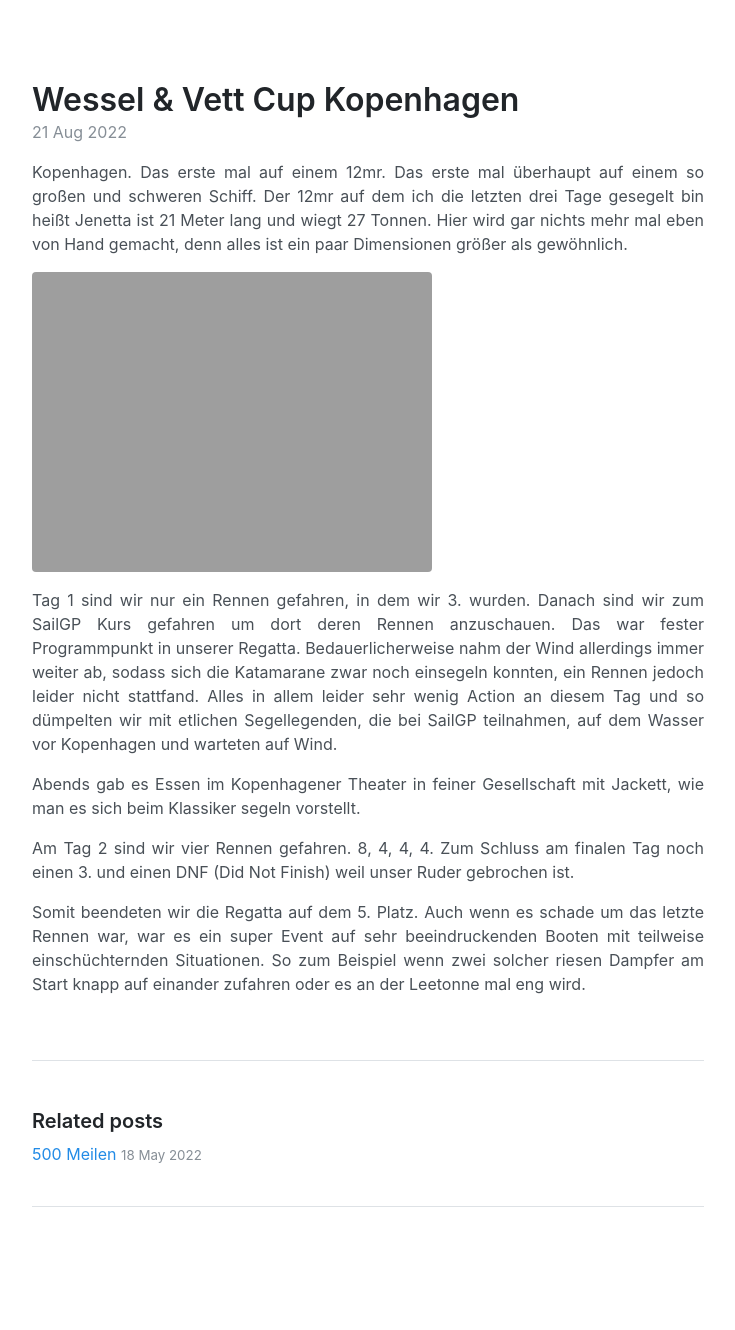
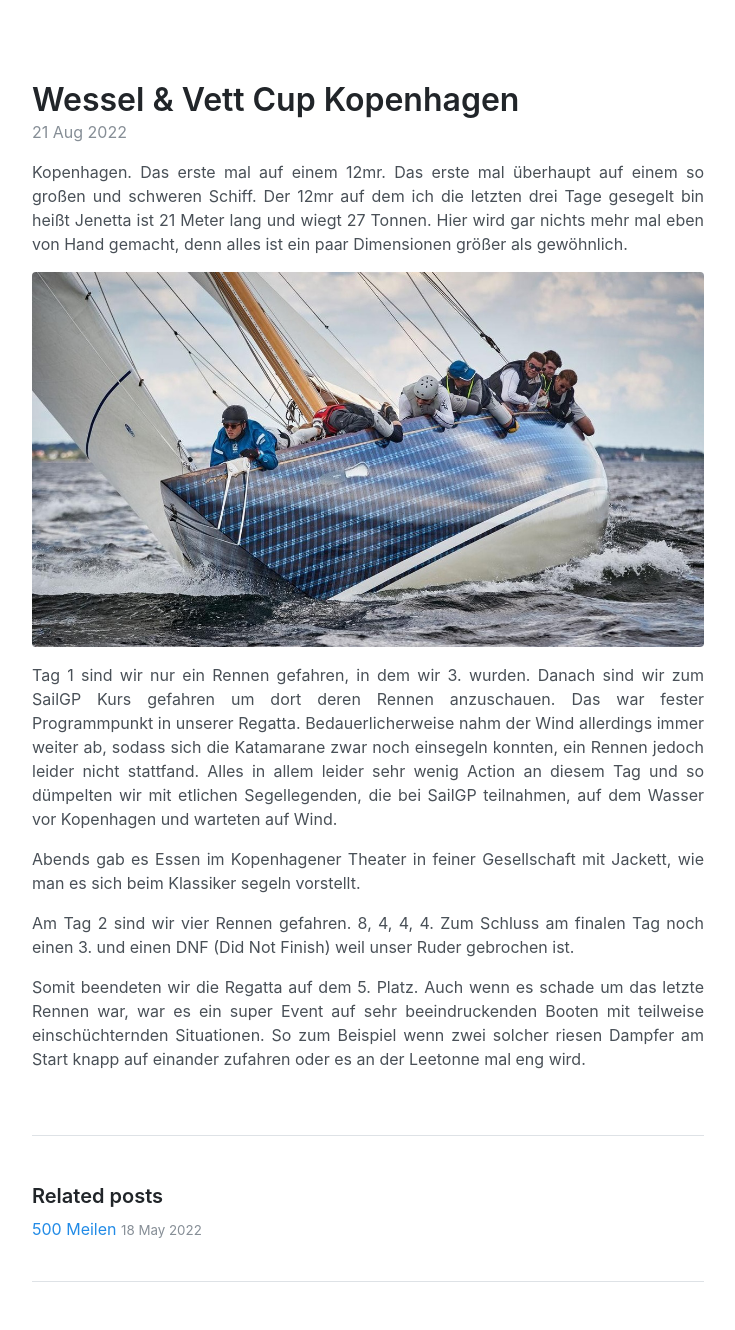
Before and after one commit to lucamayer/lucamayer.github.io, a Jekyll site: the page built from _posts/2022-08-21-12mr-Kopenhagen.md, in a window 1280 px wide. Shown: the whole page, without its empty margins (272-1007 px from the left). Built offline with Jekyll 4.4.1, drawn with Linux system fonts in a browser that asks for light colours; before the commit the page ends 1255 px from its top, so only the background shows below that.

Commit message:
fix image

```diff
--- a/_posts/2022-08-21-12mr-Kopenhagen.md
+++ b/_posts/2022-08-21-12mr-Kopenhagen.md
@@ -10,7 +10,7 @@ bin heißt Jenetta ist 21 Meter lang und wiegt 27 Tonnen. Hier wird gar nichts m
 mal eben von Hand gemacht, denn alles ist ein paar Dimensionen größer als
 gewöhnlich.
 
-![jenetta](img/jenetta.png)
+![jenetta](img/jenetta.png){:class="img-responsive"}
 
 Tag 1 sind wir nur ein Rennen gefahren, in dem wir 3. wurden. Danach
 sind wir zum SailGP Kurs gefahren um dort deren Rennen anzuschauen. Das war
```
Also changed, not shown: img/jenetta.png (added).
